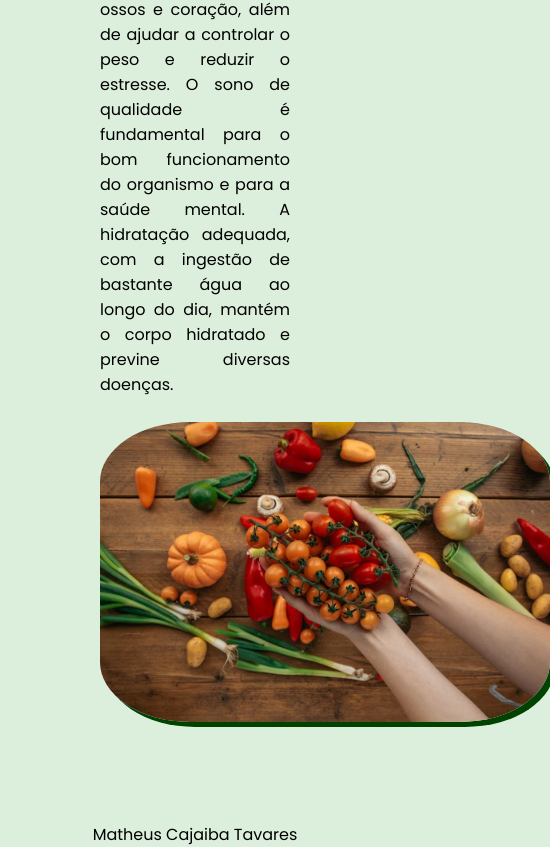
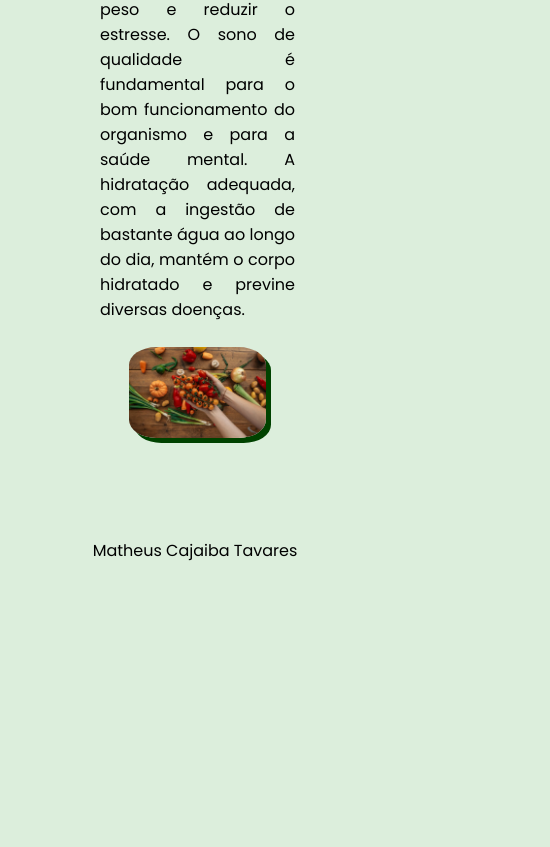
Before and after one commit to matheuscajaib/Unidade-5, a plain HTML site: page index.html in a window 390 px wide. Shown: the part 1917-2764 px from the top of the page, 550 px wide, since content can reach past the window. After the commit the page ends 2480 px from the top, so only its background shows below. Drawn offline with Linux system fonts and the light colour scheme.

Commit message:
modified:   estilo.css

```diff
--- a/estilo.css
+++ b/estilo.css
@@ -20,6 +20,10 @@ a{
     color: whitesmoke;
     text-decoration: none;
 
+}
+
+h1{
+    font-size: 35px;
 }
 
 .menu{
@@ -86,6 +90,15 @@ a{
 
 @media(max-width: 780px){
 
+    h1{
+        font-size: 35px;
+    }
+
+    .textos{
+
+        width: 50%;
+    }
+
     .hamburguer{
 
         display: block;
@@ -128,6 +141,16 @@ a{
 
     }
 
+    .imagens{
+
+        display: flex;
+        width: 50%;
+        height: auto;
+        border-radius:none;
+        box-shadow: none;
+
+    }
+
 }
 
 body{
@@ -150,7 +173,6 @@ body{
 .titulo-IMC{
 
     display: center;
-    font-size: 35px;
 }
 
 .Calc-IMC{
@@ -193,6 +215,7 @@ body{
 .caixa-IMC input::placeholder{
 
    color: #004200;
+
 }
 
 .botão-enviar-IMC{
@@ -214,6 +237,7 @@ body{
 .valor-final-IMC{
 
     color: black;
+
 }
 
 .título-principal{
@@ -229,10 +253,12 @@ body{
     display: flex;
     object-fit: contain;
     margin: auto;
-    height: 300px;
+    width: 70%;
+    height: auto;
     border-radius: 20%;
     padding-bottom: 0px;
     box-shadow: 5px 5px #004200;
+
 }
 
 .assinatura{
```
